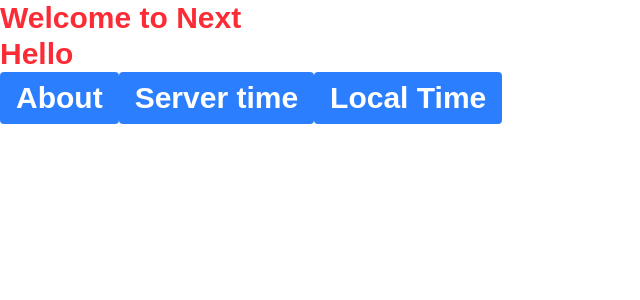
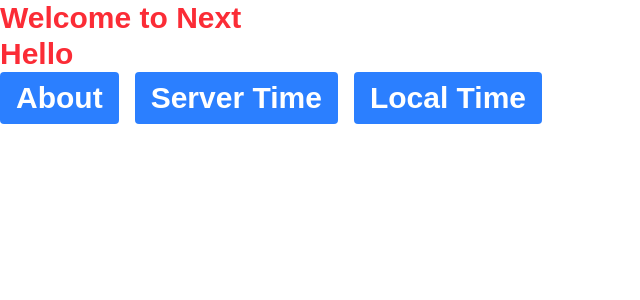
Before and after one commit to GuzzuSridhar/next-app, a Next.js app: page / in a window 1280 px wide. Shown: the top 300 px of the page, without its empty margins (0-640 px from the left). Built offline with nearby package versions, Linux system fonts and the light colour scheme.

Commit message:
change table

```diff
--- a/components/Navigate.tsx
+++ b/components/Navigate.tsx
@@ -5,34 +5,28 @@ function Navigate() {
   const router = useRouter();
   return (
     <>
-      <table>
-        <td>
+      <div className="flex gap-4">
         <button
           className="bg-blue-500 text-white px-4 py-2 rounded"
           onClick={() => router.push("/about")}
         >
           About
         </button>
-        </td>
 
-        <td>
         <button
           className="bg-blue-500 text-white px-4 py-2 rounded"
           onClick={() => router.push("/time")}
         >
-            Server time
+          Server Time
         </button>
-        </td>
 
-        <td>
         <button
           className="bg-blue-500 text-white px-4 py-2 rounded"
-            onClick={() => router.push("/locloaltime")}
+          onClick={() => router.push("/localtime")}
         >
           Local Time
         </button>
-        </td>
-      </table>
+      </div>
     </>
   );
 }
```
Lines whose indentation alone changed are shown as unchanged.
